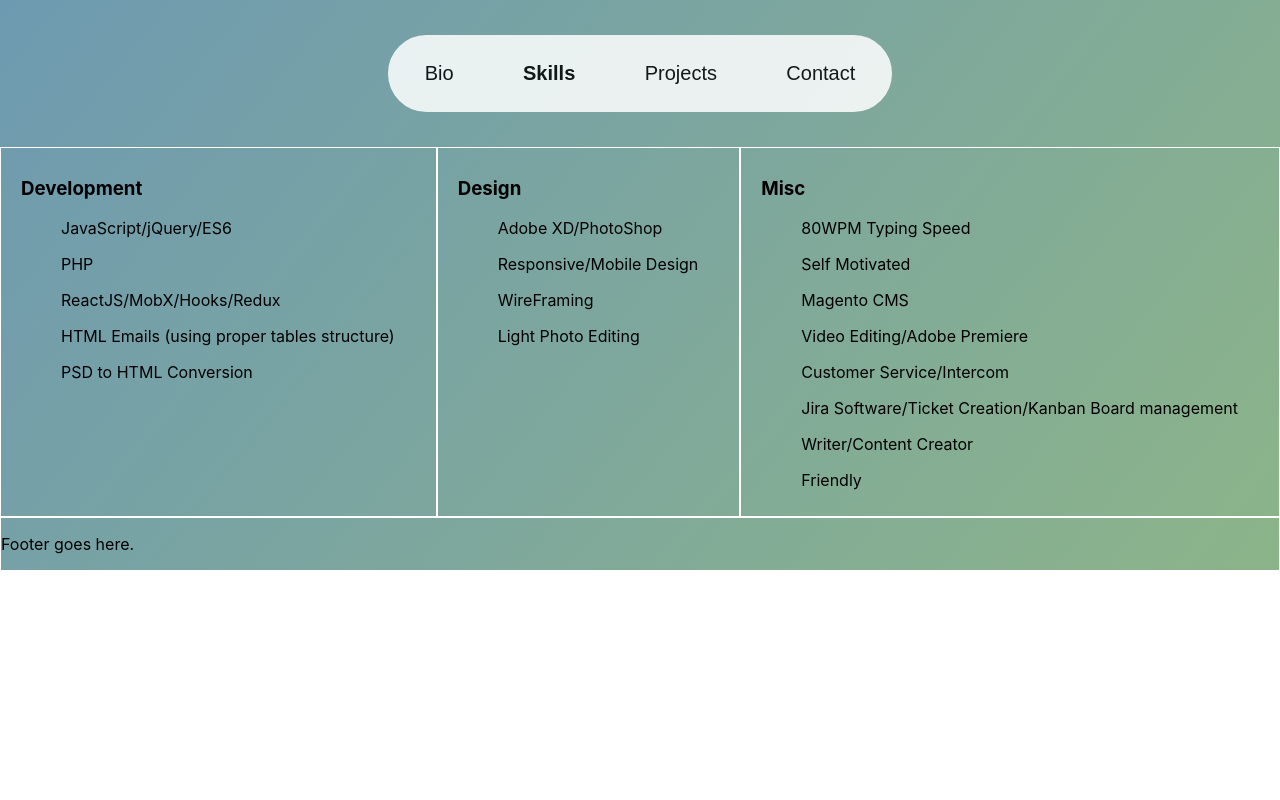
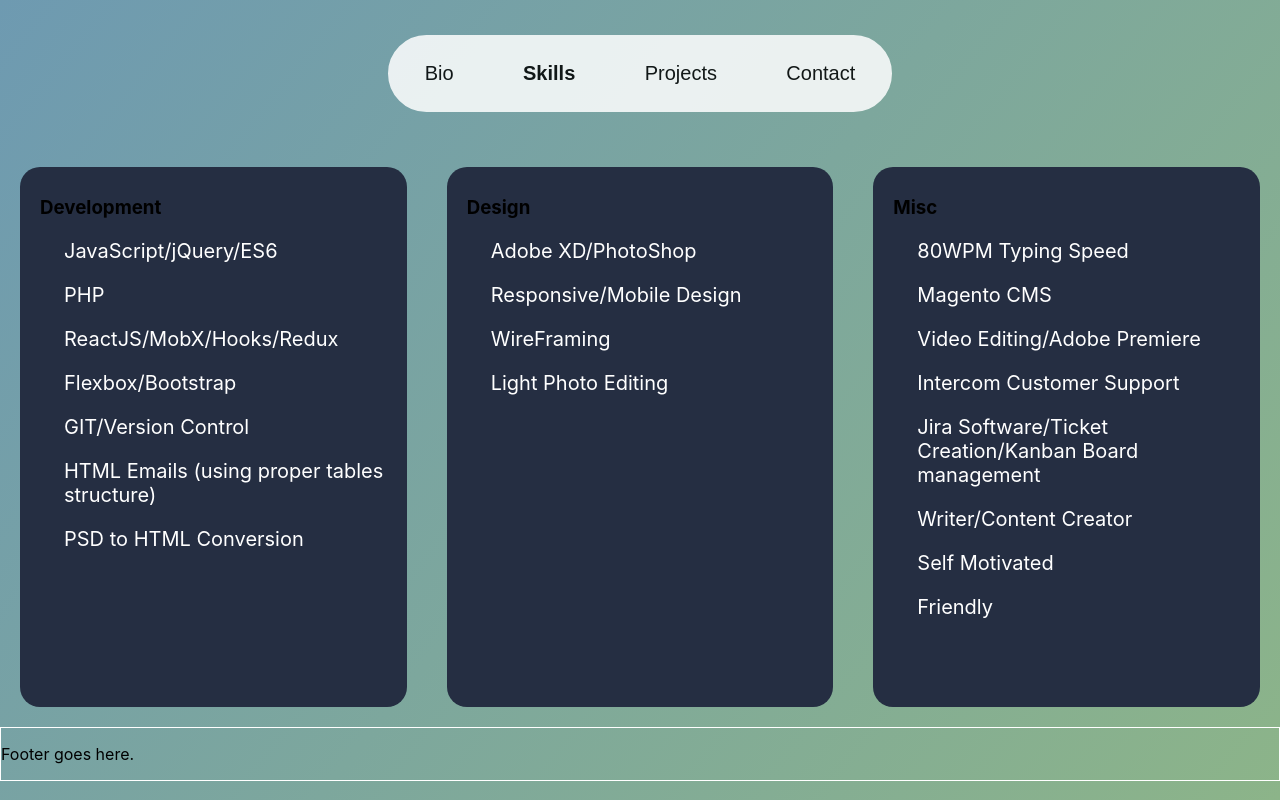
Before and after one commit to sok213/new-portolfio, a React (Create React App) app: page / in a window 1280 px wide. Both pictures are taken after a click on the button "Skills". Built offline with nearby package versions, Linux system fonts and the light colour scheme.

Commit message:
Update Skills Page

```diff
--- a/src/App.module.scss
+++ b/src/App.module.scss
@@ -4,4 +4,5 @@
   height: 100%;
   display: flex;
   flex-direction: column;
+  min-height: 100vh;
 }
--- a/src/Comps/Skills/Skills.js
+++ b/src/Comps/Skills/Skills.js
@@ -10,6 +10,8 @@ export default function Skills() {
         'JavaScript/jQuery/ES6',
         'PHP',
         'ReactJS/MobX/Hooks/Redux',
+        'Flexbox/Bootstrap',
+        'GIT/Version Control',
         'HTML Emails (using proper tables structure)',
         'PSD to HTML Conversion'
       ]
@@ -27,12 +29,12 @@ export default function Skills() {
       header: 'Misc',
       skillListItems: [
         '80WPM Typing Speed',
-        'Self Motivated',
         'Magento CMS',
         'Video Editing/Adobe Premiere',
-        'Customer Service/Intercom',
+        'Intercom Customer Support',
         'Jira Software/Ticket Creation/Kanban Board management',
         'Writer/Content Creator',
+        'Self Motivated',
         'Friendly'
       ]
     }
@@ -54,7 +56,7 @@ export default function Skills() {
             {skillListItems.map(item =>{
               return (
                 <li>
-                  <p>{item}</p>
+                  <p className={s.listContent}>{item}</p>
                 </li>
               );
             })}
--- a/src/Comps/Skills/Skills.module.scss
+++ b/src/Comps/Skills/Skills.module.scss
@@ -1,6 +1,10 @@
 .container {
   display: flex;
   flex-direction: row;
+  align-items: top;
+  max-width: 1600px;
+  width: 100%;
+  align-self: center;
 
   @media screen and (max-width: 1200px) {
     flex-direction: column;
@@ -10,11 +14,23 @@
 .skillCard {
   padding: 10px 20px;
   flex-grow: 1;
-  border: thin solid white;
-  width: auto;
-  height: auto;
+  width: 100%;
+  margin: 20px;
+  height: 520px;
+  border-radius: 20px;
+  background-color: #252E42;
+
+  @media screen and (max-width: 1200px) {
+    width: auto !important;
+  }
 }
 
 .listContainer {
   list-style: none;
+  padding-left: 24px;;
 }
+
+.listContent {
+  font-size: 20px;
+  color: white;
+}
```
